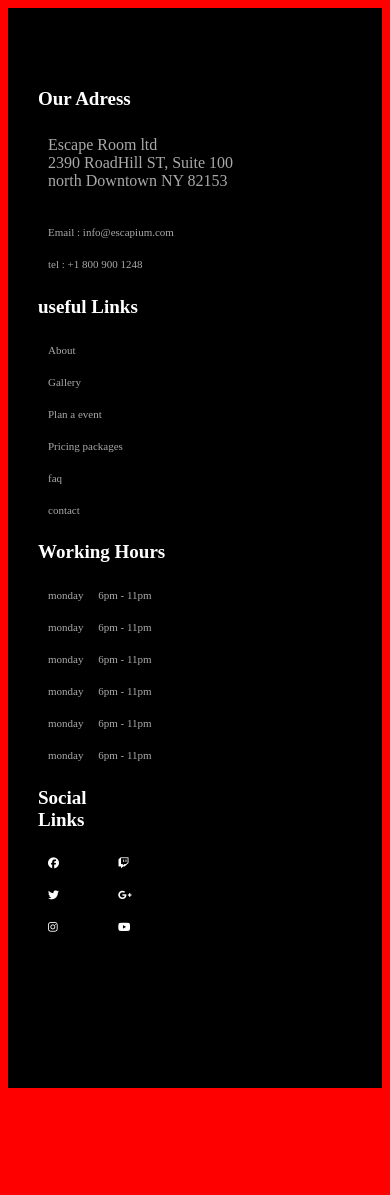
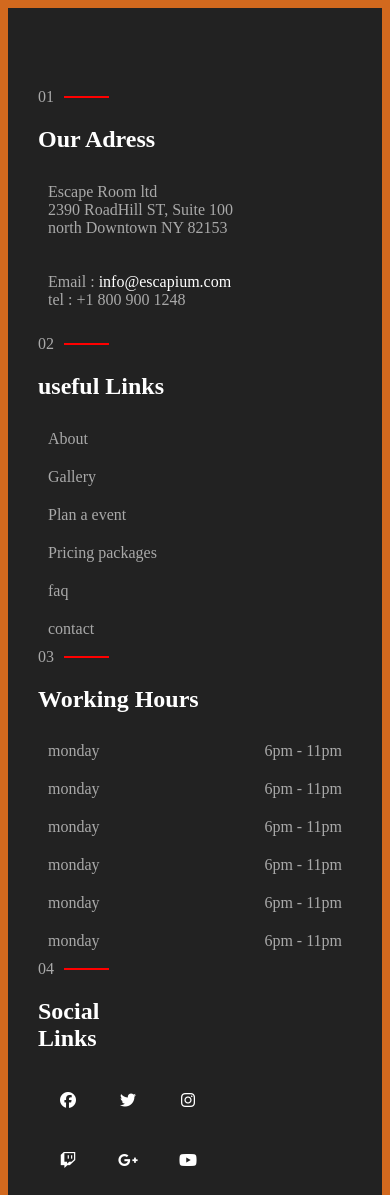
Before and after one commit to becodeorg/hamilton-8-escapium-timcoll, a plain HTML site: page footer/footer.html in a window 390 px wide. Shown: the top 1195 px of the page. Before the commit the page ends 1104 px from the top, so only its background shows below. Drawn offline with Linux system fonts and the light colour scheme.

Commit message:
Mise en place du footer

```diff
--- a/footer/alignement.scss
+++ b/footer/alignement.scss
@@ -11,3 +11,7 @@ footer ul li
 {
     padding: 10px;
 }
+
+.center{
+    text-align: center;
+}
--- a/footer/colors.scss
+++ b/footer/colors.scss
@@ -8,5 +8,5 @@
 
 .bg-black
 {
-    background: black;
+    background: #222222;
 }
--- /dev/null
+++ b/footer/font.scss
@@ -0,0 +1,8 @@
+.monserat
+{
+    font-family: 'Montserrat';
+}
+.hind
+{
+    font-family: 'Hind'
+}
--- a/footer/footer.html
+++ b/footer/footer.html
@@ -4,7 +4,8 @@
 <head>
     <meta charset="UTF-8">
     <meta name="viewport" content="width=device-width, initial-scale=1.0">
-
+    <link href='https://fonts.googleapis.com/css?family=Montserrat' rel='stylesheet'>
+    <link href='https://fonts.googleapis.com/css?family=Hind' rel='stylesheet'>
     <link rel="stylesheet" href="style.css">
     <title>Document</title>
 </head>
@@ -12,33 +13,43 @@
     <footer class="bg-black">
         <section class="footer-container">
         <section>
-            <h2 class="color-white">Our Adress</h2>
+            <div class="subtitle">
+                <div class="color-gray">01</div>
+                <div class="line"></div>
+            </div>
+            <h2 class="color-white Montserrat">Our Adress</h2>
             <p class="color-gray">Escape Room ltd <br>
                 2390 RoadHill  ST, Suite 100 <br>
                 north Downtown NY 82153
             </p>
-            <ul>
-                <li class="color-gray">
-                    Email : info@escapium.com
-                </li>
-                 <li class="color-gray">
-                    tel :  +1 800 900 1248
-                </li>
-            </ul>
+            <p class="color-gray">
+                Email : <span class="color-white">info@escapium.com </span><br>
+                tel :  +1 800 900 1248
+            </p>
+
         </section>
         <section >
-            <h2 class="color-white">useful Links</h2>
+            <div class="subtitle">
+                <div class="color-gray">02</div>
+                <div class="line"></div>
+            </div>
+
+            <h2 class="color-white Montserrat">useful Links</h2>
             <ul>
-                <li><a href="#" class="color-gray">About</a></li>
-                <li><a href="#"  class="color-gray">Gallery</a></li>
-                <li><a href="#"  class="color-gray">Plan a event</a></li>
-                <li><a href="#"  class="color-gray">Pricing packages</a></li>
-                <li><a href="#"  class="color-gray">faq</a></li>
-                <li><a href="#"  class="color-gray">contact</a></li>
+                <li><div class="rounded"></div><a href="#" class="navigation-items color-gray">About</a></li>
+                <li><div class="rounded"></div><a href="#"  class="navigation-items color-gray">Gallery</a></li>
+                <li><div class="rounded"></div><a href="#"  class="navigation-items color-gray">Plan a event</a></li>
+                <li><div class="rounded"></div><a href="#"  class="navigation-items color-gray">Pricing packages</a></li>
+                <li><div class="rounded"></div><a href="#"  class="navigation-items color-gray">faq</a></li>
+                <li><div class="rounded"></div><a href="#"  class="navigation-items  color-gray">contact</a></li>
             </ul>
         </section>
         <section class="Working">
-            <h2 class="color-white">Working Hours</h2>
+            <div class="subtitle">
+                <div class="color-gray">03</div>
+                <div class="line"></div>
+            </div>
+            <h2 class="color-white Montserrat">Working Hours</h2>
             <ul>
                 <li class="color-gray">
                     <span>monday</span> <span>6pm - 11pm</span>
@@ -62,7 +73,11 @@
 
         </section>
         <section class="social">
-           <h2 class="color-white">Social Links</h2>
+            <div class="subtitle">
+                <div class="color-gray">04</div>
+                <div class="line"></div>
+            </div>
+           <h2 class="color-white Montserrat" >Social Links</h2>
            <ul>
             <li>
                 <i class="fa-brands fa-facebook" style="color: #ffffff;"></i>
@@ -82,10 +97,11 @@
         </section>
     </section>
         <section>
-            <h2>escapium</h2>
-            <p>Cpyright</p>
+            <h2 class="color-white Montserrat center">escapium</h2>
+            <p class="center color-gray">Cpyright</p>
         </section>
     </footer>
     <script src="https://kit.fontawesome.com/32aee59745.js" crossorigin="anonymous"></script>
+    <script src="footer.js" ></script>
 </body>
 </html>
--- /dev/null
+++ b/footer/footer.js
@@ -0,0 +1,17 @@
+let navigationItems =document.querySelectorAll('.navigation-items');
+for (items of navigationItems)
+{
+    items.onmouseover = function(e){
+        e.currentTarget.style.color="white";
+        e.currentTarget.style.transition="all .2s";
+        e.currentTarget.previousSibling.style.visibility='visible';
+        e.currentTarget.previousSibling.style.transition='all .2s';
+    }
+    items.onmouseleave = function(e){
+        e.currentTarget.style.color="gray";
+        e.currentTarget.previousSibling.style.visibility='hidden';
+
+    }
+
+
+}
--- a/footer/footer.scss
+++ b/footer/footer.scss
@@ -1,3 +1,4 @@
+
 
 .social{
     width: 25%;
@@ -9,16 +10,37 @@
 }
 
 .social ul  {
+    list-style: none;
     display: flex;
     flex-direction: row;
     flex-wrap: wrap;
-
 }
 
 .social li{
 
-  width: 50px;
+    width: 20px;
+    height: 20px;
+    margin:10px ;
+    border-radius: 50%;
+    text-align: center;
+    vertical-align: middle;
+    transition: all 1s ease;
 
+  &:hover{
+    background: red;
+  }
+  & i
+  {
+    width: 100%;
+
+  }
+
+}
+p span{
+    transition: all 1s ease-in;
+}
+p span:hover{
+    color: red;
 }
 
 .Working{
@@ -30,28 +52,23 @@
         display: block;
     }
 }
-@media  screen and (max-width: 768px){
-    body{
-        background-color: chocolate
-    }
-    .social ul{
-        display: flex;
-        flex-direction: column;
-        height: 120px;
-    }
-    li{
-        font-size: 11px;
-    }
 
-    h2{
-       font-size :19px
-    }
+.line{
+    height: 2px;
+    width: 45px;
+    background: red;
+    align-self: center;
+    margin-left: 10px;
+
+}
+.subtitle{
+    display: flex;
 
 }
 
 @media only screen and (max-width: 412px) {
     body{
-        background-color: red;
+        background-color: chocolate;
     }
     .footer-container{
         display: block;
@@ -63,6 +80,49 @@
     }
     .Working li
     {
-        width: 33%;
+
+        display: grid;
+        grid-template-columns: auto auto;
     }
+
+
+
+
+    }
+
+    .social ul {
+        display: grid;
+        grid-template-columns: auto auto auto ;
+
+
   }
+
+@media  screen and (min-width:412px) and (max-width: 768px){
+
+    p, li {
+        font-size: 14px;
+    }
+    h2{
+        font-size:14px;
+    }
+
+    .footer-container
+    {
+        display: grid;
+        grid-template-columns:50% 50%;
+        gap: 2em;
+        padding: 7%;
+
+    }
+
+    .social ul {
+        display: grid;
+        grid-template-columns: auto auto auto  ;
+    }
+    .Working ul li {
+        display: flex;
+        justify-content: space-around;
+    }
+
+
+}
--- a/footer/link.scss
+++ b/footer/link.scss
@@ -2,9 +2,24 @@ footer ul
 {
     padding: 0;
     margin: 0;
-    list-style: none;
+    list-style-type: none;
+    & li{
+        position: relative;
+    }
+    & div.rounded{
+        background :#f60b0e;
+        height: 10px;
+        width: 10px;
+        border-radius: 50%;
+        position: absolute;
+        top: 15px;
+        left: -20px;
+        visibility:hidden;
+
+    }
     & a
     {
         text-decoration: none;
+
     }
 }
--- a/footer/style.scss
+++ b/footer/style.scss
@@ -3,3 +3,4 @@
 @import'link.scss';
 @import'alignement.scss';
 @import 'footer.scss';
+@import 'font.scss';
```
Also changed, not shown: footer/style.css, 1 other file.
